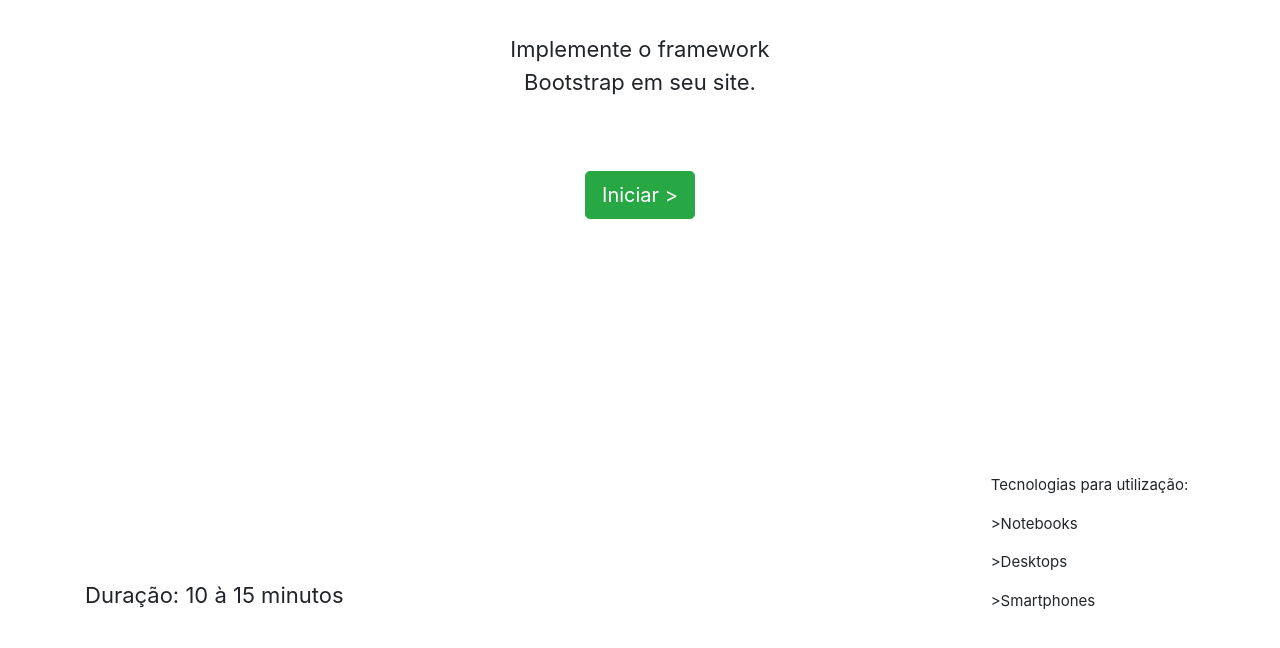
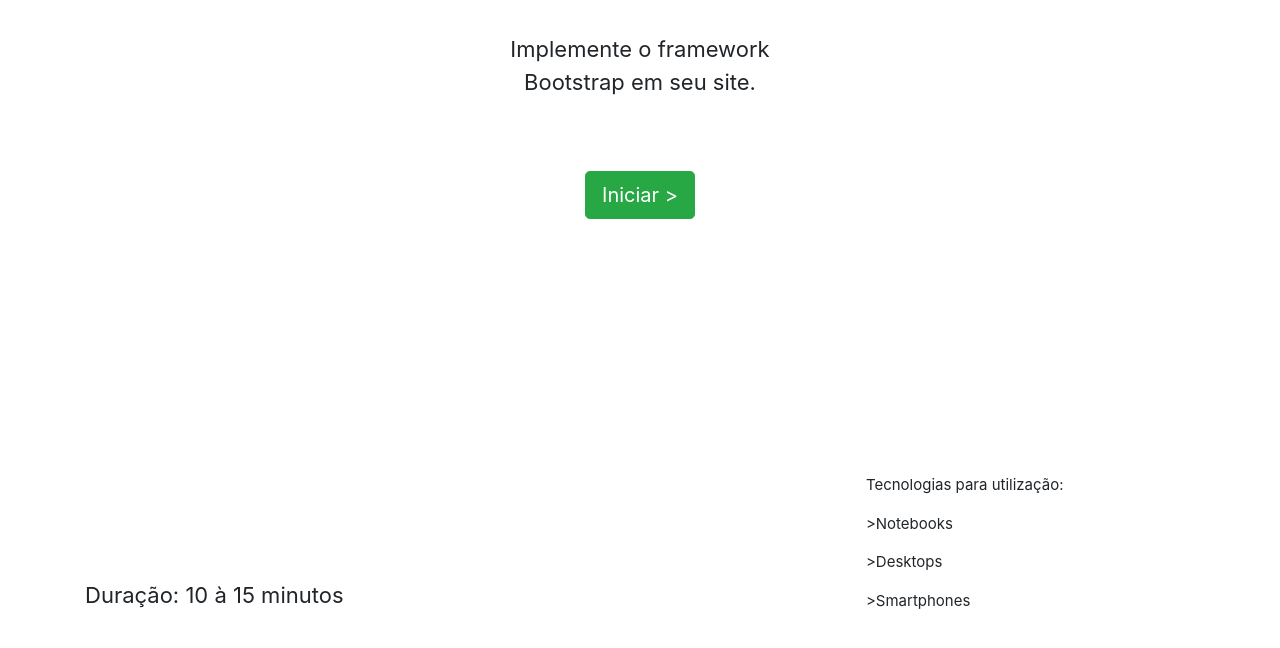
Before and after one commit to muboeira/ProjetoErgonomia, a plain HTML site: page index.html in a window 1280 px wide. Shown: the part 136-784 px from the top of the page. Drawn offline with nearby package versions, Linux system fonts and the light colour scheme.

Commit message:
"landing page fixes"

```diff
--- a/index.html
+++ b/index.html
@@ -27,7 +27,7 @@
 
   </div>
 
- <div class="footer">
+ <div class="bottom-page">
   <div class="row align-items-end">
       <div class="col-6">
 <p>Duração: 10 à 15 minutos</p>
--- a/style2.css
+++ b/style2.css
@@ -20,10 +20,10 @@ body{
     padding: 1%;
 }
 
-.footer {
+.bottom-page {
     position:absolute;
     bottom:0;
-    width: 92%;
+    width: 79%;
     height:190px;   /* Height of the footer */
     font-size: 22px;
 
```
